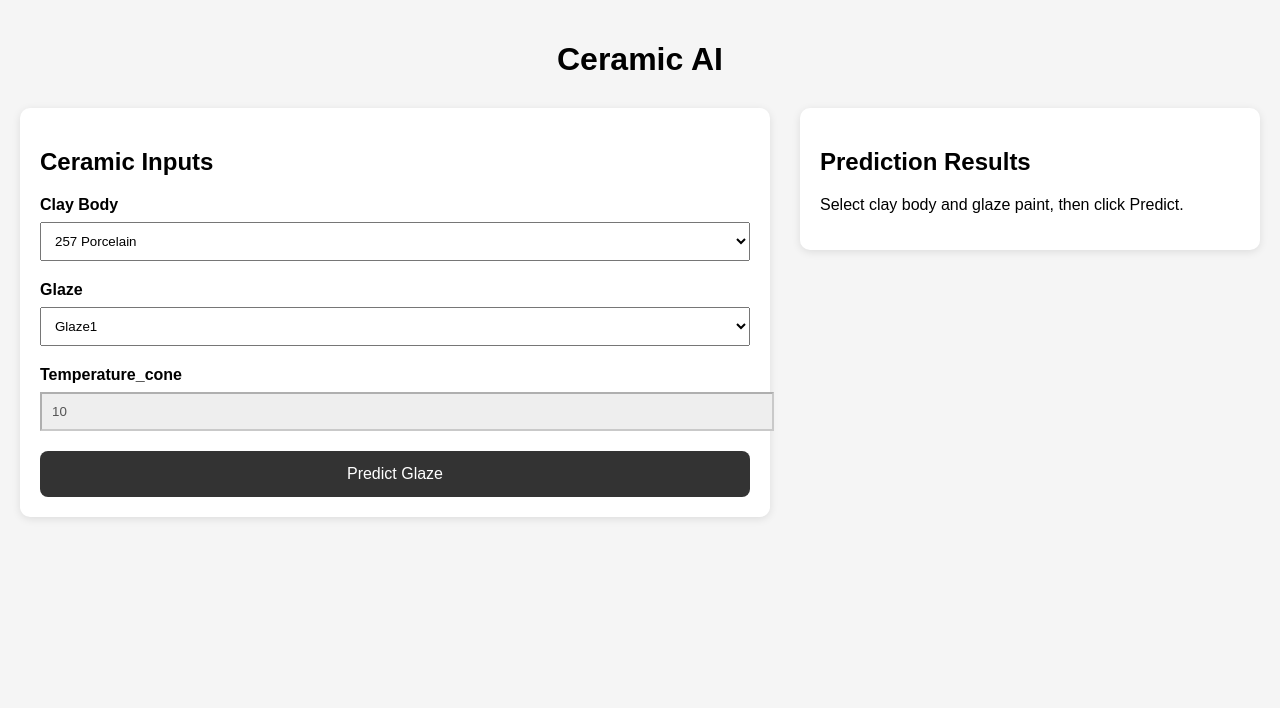
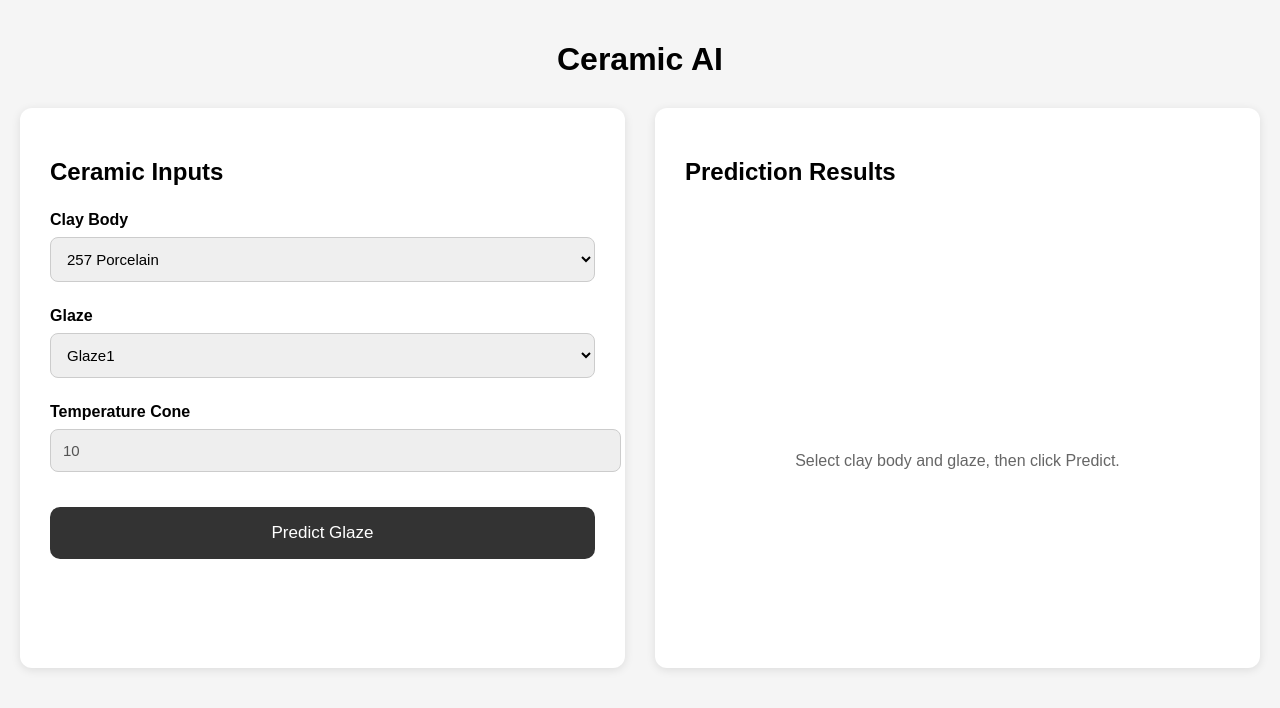
Before and after one commit to ljin7/CeramicML-Glaze, a React (Create React App) app in the folder frontend/: page / in a window 1280 px wide. Shown: the top 708 px of the page. Built offline with nearby package versions, Linux system fonts and the light colour scheme.

Commit message:
update frontend

```diff
--- a/frontend/src/App.js
+++ b/frontend/src/App.js
@@ -74,7 +74,9 @@ function App() {
         padding: "20px",
         fontFamily: "Arial",
         backgroundColor: "#f5f5f5",
-        minHeight: "100vh"
+        minHeight: "100vh",
+        maxWidth: "1400px",
+        margin: "0 auto"
       }}
     >
 
@@ -91,7 +93,7 @@ function App() {
         style={{
           display: "flex",
           gap: "30px",
-          alignItems: "flex-start"
+          alignItems: "stretch"
         }}
       >
 
@@ -102,18 +104,21 @@ function App() {
         <div
           style={{
             flex: 1,
+            minHeight: "500px",
             backgroundColor: "white",
-            padding: "20px",
-            borderRadius: "10px",
-            boxShadow: "0px 2px 8px rgba(0,0,0,0.1)"
+            padding: "30px",
+            borderRadius: "12px",
+            boxShadow: "0px 2px 10px rgba(0,0,0,0.1)"
           }}
         >
 
-          <h2>Ceramic Inputs</h2>
+          <h2 style={{ marginBottom: "25px" }}>
+            Ceramic Inputs
+          </h2>
 
           {/* Clay Body */}
 
-          <div style={{ marginBottom: "20px" }}>
+          <div style={{ marginBottom: "25px" }}>
 
             <label>
               <b>Clay Body</b>
@@ -125,8 +130,11 @@ function App() {
               onChange={handleChange}
               style={{
                 width: "100%",
-                padding: "10px",
-                marginTop: "8px"
+                padding: "12px",
+                marginTop: "8px",
+                borderRadius: "8px",
+                border: "1px solid #cccccc",
+                fontSize: "15px"
               }}
             >
 
@@ -142,7 +150,7 @@ function App() {
 
           {/* Glaze Paint */}
 
-          <div style={{ marginBottom: "20px" }}>
+          <div style={{ marginBottom: "25px" }}>
 
             <label>
               <b>Glaze</b>
@@ -154,8 +162,11 @@ function App() {
               onChange={handleChange}
               style={{
                 width: "100%",
-                padding: "10px",
-                marginTop: "8px"
+                padding: "12px",
+                marginTop: "8px",
+                borderRadius: "8px",
+                border: "1px solid #cccccc",
+                fontSize: "15px"
               }}
             >
 
@@ -175,10 +186,10 @@ function App() {
 
           {/* Temperature */}
 
-          <div style={{ marginBottom: "20px" }}>
+          <div style={{ marginBottom: "25px" }}>
 
             <label>
-              <b>Temperature_cone </b>
+              <b>Temperature Cone</b>
             </label>
 
             <input
@@ -188,9 +199,12 @@ function App() {
               disabled={true}
               style={{
                 width: "100%",
-                padding: "10px",
+                padding: "12px",
                 marginTop: "8px",
-                backgroundColor: "#eeeeee"
+                borderRadius: "8px",
+                border: "1px solid #cccccc",
+                backgroundColor: "#eeeeee",
+                fontSize: "15px"
               }}
             />
 
@@ -202,13 +216,14 @@ function App() {
             onClick={handleSubmit}
             style={{
               width: "100%",
-              padding: "14px",
-              fontSize: "16px",
+              padding: "16px",
+              fontSize: "17px",
               backgroundColor: "#333",
               color: "white",
               border: "none",
-              borderRadius: "8px",
-              cursor: "pointer"
+              borderRadius: "10px",
+              cursor: "pointer",
+              marginTop: "10px"
             }}
           >
             Predict Glaze
@@ -222,24 +237,39 @@ function App() {
 
         <div
           style={{
-            width: "420px",
+            flex: 1,
+            minHeight: "500px",
             backgroundColor: "white",
-            padding: "20px",
-            borderRadius: "10px",
-            boxShadow: "0px 2px 8px rgba(0,0,0,0.1)",
-            position: "sticky",
-            top: "20px"
+            padding: "30px",
+            borderRadius: "12px",
+            boxShadow: "0px 2px 10px rgba(0,0,0,0.1)"
           }}
         >
 
-          <h2>Prediction Results</h2>
+          <h2 style={{ marginBottom: "25px" }}>
+            Prediction Results
+          </h2>
 
           {!result && (
 
-            <p>
-              Select clay body and glaze paint,
-              then click Predict.
-            </p>
+            <div
+              style={{
+                height: "100%",
+                display: "flex",
+                alignItems: "center",
+                justifyContent: "center",
+                color: "#666666",
+                fontSize: "16px",
+                textAlign: "center"
+              }}
+            >
+
+              <p>
+                Select clay body and glaze,
+                then click Predict.
+              </p>
+
+            </div>
 
           )}
 
@@ -247,19 +277,19 @@ function App() {
 
             <div>
 
-              <p>
+              <p style={{ marginBottom: "20px" }}>
                 <b>Material Type:</b>
                 <br />
                 {result.material_type}
               </p>
 
-              <p>
+              <p style={{ marginBottom: "20px" }}>
                 <b>Surface Type:</b>
                 <br />
                 {result.surface_type}
               </p>
 
-              <p>
+              <p style={{ marginBottom: "20px" }}>
                 <b>Transparency:</b>
                 <br />
                 {result.transparency_type}
@@ -267,14 +297,16 @@ function App() {
 
               {/* 3D PREVIEW */}
 
-              <h3>3D Glaze Preview</h3>
+              <h3 style={{ marginBottom: "15px" }}>
+                3D Glaze Preview
+              </h3>
 
               <div
                 style={{
                   width: "100%",
-                  height: "350px",
+                  height: "420px",
                   backgroundColor: "#eaeaea",
-                  borderRadius: "10px",
+                  borderRadius: "12px",
                   overflow: "hidden"
                 }}
               >
@@ -294,7 +326,12 @@ function App() {
 
               {/* RGB */}
 
-              <p style={{ marginTop: "15px" }}>
+              <p
+                style={{
+                  marginTop: "20px",
+                  fontSize: "16px"
+                }}
+              >
 
                 <b>RGB:</b>
 
```
